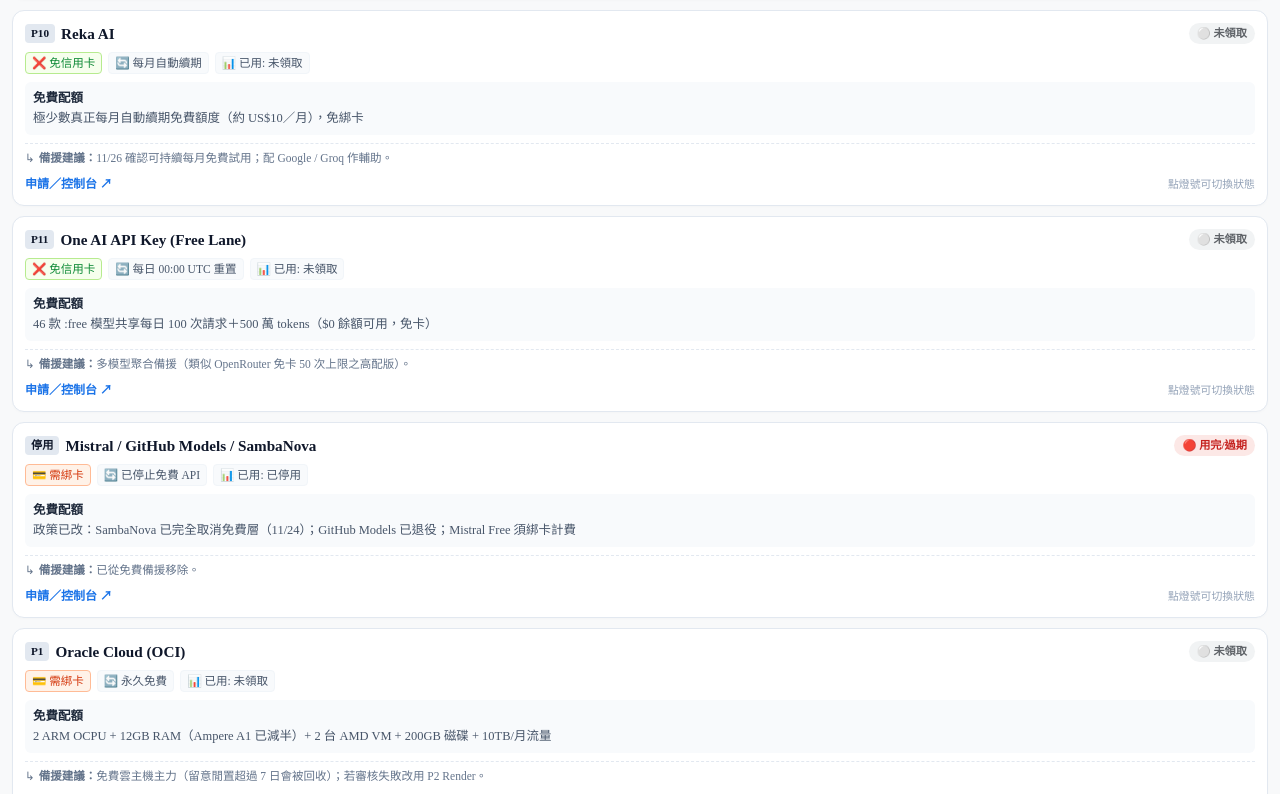
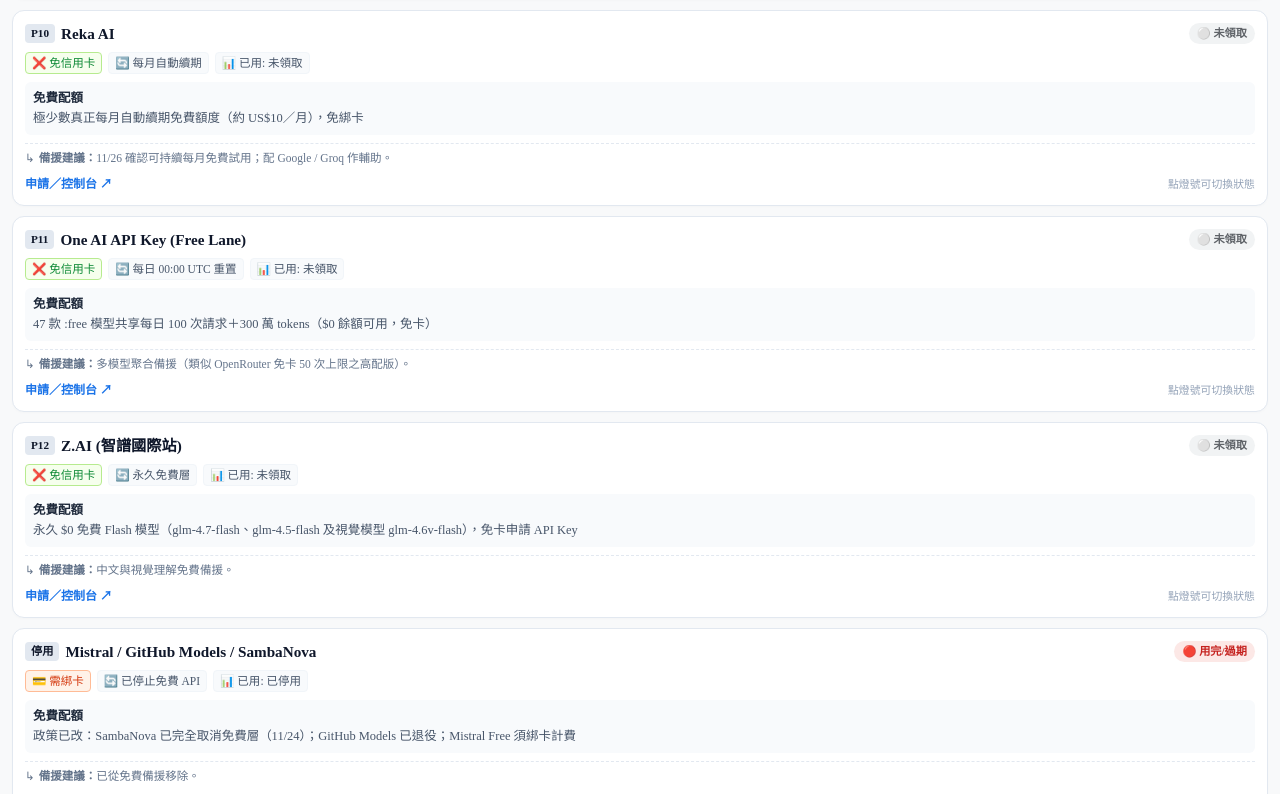
Before and after one commit to fungkenny/pickle-dashboard, a plain HTML site: page free-resources-dashboard.html in a window 1280 px wide. Shown: the part 2006-2800 px from the top of the page. Drawn offline with Linux system fonts and the light colour scheme.

Commit message:
Update free-resources-dashboard 2026-11-28

```diff
--- a/free-resources-dashboard.html
+++ b/free-resources-dashboard.html
@@ -288,12 +288,12 @@
       },
       {
         id: "opencode-zen",
-        name: "OpenCode Zen (限時)",
+        name: "OpenCode Console / Zen (限時)",
         cat: "ai",
         priority: "P3",
         status: "gray",
-        url: "https://www.aipromonow.com/en/promos/opencode-zen-hy4-flash-free-nov2026",
-        quota: "11/22 實測 11 款免費：騰訊 hy4-flash-free（1M context）至 11/30，另有 mimo-v2.6-flash-free、longcat-2.5-free（beam-free 港澳不可用）",
+        url: "https://opencode.ai/docs/models",
+        quota: "11/26 改版 12 款免費模型（新增 Seaglass Alpha Free 1M、移除 Tidepool）：含 hy4-flash-free（零保留）、DeepSeek V4.1 Flash Free 等，僅限 OpenCode 內調用（外接回傳 403）",
         reset: "2026-11-30 止",
         card: false,
         used: "未領取",
@@ -397,11 +397,24 @@
         priority: "P11",
         status: "gray",
         url: "https://oneaiapikey.com/",
-        quota: "46 款 :free 模型共享每日 100 次請求＋500 萬 tokens（$0 餘額可用，免卡）",
+        quota: "47 款 :free 模型共享每日 100 次請求＋300 萬 tokens（$0 餘額可用，免卡）",
         reset: "每日 00:00 UTC 重置",
         card: false,
         used: "未領取",
         fallback: "多模型聚合備援（類似 OpenRouter 免卡 50 次上限之高配版）。"
+      },
+      {
+        id: "zai-glm-flash",
+        name: "Z.AI (智譜國際站)",
+        cat: "ai",
+        priority: "P12",
+        status: "gray",
+        url: "https://z.ai/",
+        quota: "永久 $0 免費 Flash 模型（glm-4.7-flash、glm-4.5-flash 及視覺模型 glm-4.6v-flash），免卡申請 API Key",
+        reset: "永久免費層",
+        card: false,
+        used: "未領取",
+        fallback: "中文與視覺理解免費備援。"
       },
       {
         id: "mistral-github-retired",
@@ -482,6 +495,19 @@
         card: false,
         used: "未領取",
         fallback: "輕量全端容器備援；留意 Fly.io 現已全面改為付費隨用隨付。"
+      },
+      {
+        id: "ade-cloud",
+        name: "ADE Cloud (Agent 雲機)",
+        cat: "vps",
+        priority: "P6",
+        status: "gray",
+        url: "https://aicrier.com/post/1ogry8ro0zsx0ormbg3j",
+        quota: "11/26 新推出免費無限量 Small 雲端實例，提供獨立 git worktree、終端與模擬器，自帶 API Key 長跑 Coding Agent",
+        reset: "免費推廣中",
+        card: false,
+        used: "未領取",
+        fallback: "背景長跑 AI Coding Agent 專用免費沙箱。"
       },
 
       // GPU Compute
@@ -642,6 +668,32 @@
         card: false,
         used: "未領取",
         fallback: "極速語音串流備援（每月可續用）。"
+      },
+      {
+        id: "murf-api-clone",
+        name: "Murf API Free (聲音複製)",
+        cat: "tts",
+        priority: "P8",
+        status: "gray",
+        url: "https://murf.ai/api",
+        quota: "11/19 起 API 免費層開放自助即時聲音複製（30 秒樣本＋同意錄音），可保留 1 個 Clone 音色用於 Falcon 2.1",
+        reset: "免費 API 層",
+        card: false,
+        used: "未領取",
+        fallback: "免升級 Enterprise 之 API 聲音複製備援。"
+      },
+      {
+        id: "freevoice-local",
+        name: "FreeVoice (本地開源 TTS)",
+        cat: "tts",
+        priority: "P9",
+        status: "gray",
+        url: "https://github.com/ViraBuilds/freevoice",
+        quota: "11/28 新開源本地工作室：Kokoro-82M 54 款音色＋Qwen3-TTS 0.6B（3–10 秒聲音複製），OpenAI /v1/audio/speech 相容、無上限",
+        reset: "永久開源免帳號",
+        card: false,
+        used: "未領取",
+        fallback: "本地離線／無限制商用替代 ElevenLabs 首選。"
       },
 
       // Web / DB
```
Also changed, not shown: index.html (+1 -1 lines).
